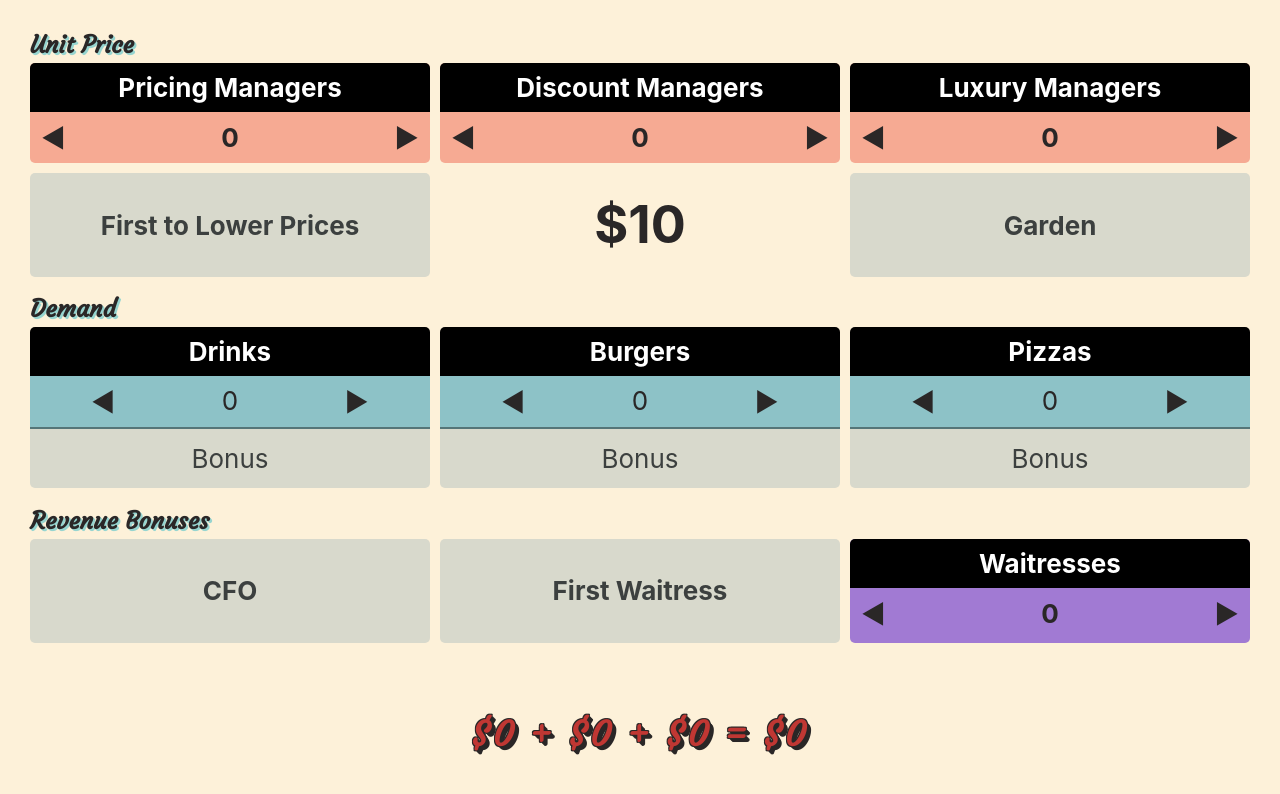
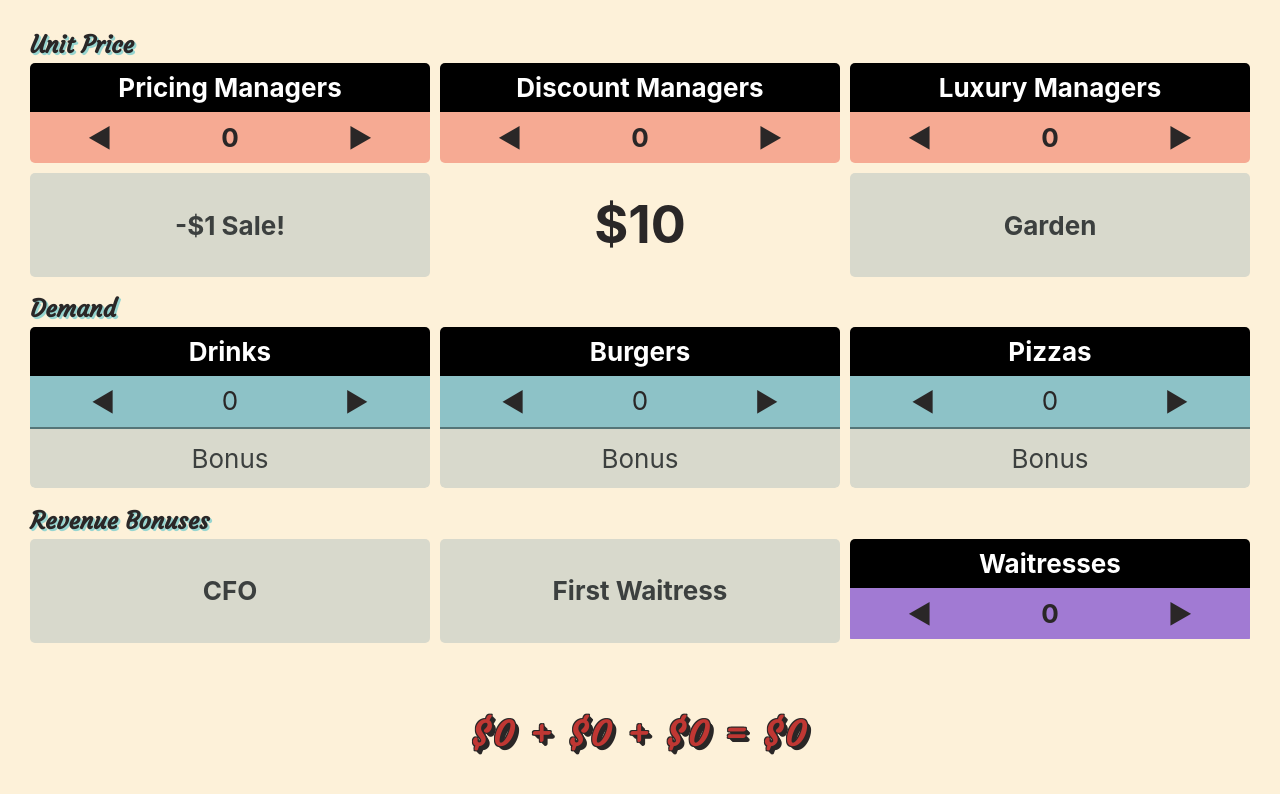
Before and after one commit to egnwd/food-chain-magnate, a React (Create React App) app: page / in a window 1280 px wide. Shown: the top 794 px of the page. Built offline with nearby package versions, Linux system fonts and the light colour scheme.

Commit message:
:lipstick: More UI updates to do with borders and padding

```diff
--- a/src/App.css
+++ b/src/App.css
@@ -20,6 +20,7 @@ dl,
 dd {
   margin: 0;
   color: rgb(42, 39, 39);
+  background-color: rgb(253, 241, 217);
 }
 
 /* Remove list styles on ul, ol elements with a list role, which suggests default styling will be removed */
@@ -78,7 +79,6 @@ select {
 
 .App {
   text-align: center;
-  background-color: rgb(253, 241, 217);
   min-width: 100vw;
   display: flex;
   flex-direction: column;
@@ -136,26 +136,9 @@ button:focus {
   outline: none;
 }
 
-.numberCruncher {
-  display: flex;
-  flex-direction: column;
-  background: rgb(151, 213, 208);
-  border-radius: 5px;
-  min-width: 3em;
-  font: cursive;
-  font-weight: 700;
-}
-
 button {
   border: none;
   cursor: pointer;
   background: none;
   color: rgb(42, 39, 39);
 }
-
-.numberCruncher button {
-  border: none;
-  cursor: pointer;
-  background: none;
-  color: rgb(42, 39, 39);
-}
--- a/src/Components/DemandArea.tsx
+++ b/src/Components/DemandArea.tsx
@@ -88,7 +88,6 @@ const DemandArea: React.FC = () => {
           display: "grid",
           gridTemplateColumns: "repeat(3, 1fr)",
           gap: "10px",
-          width: "100%",
         }}
       >
         <IncrementAndToggle
--- a/src/Components/IncrementAndToggle.tsx
+++ b/src/Components/IncrementAndToggle.tsx
@@ -26,9 +26,10 @@ const IncrementAndToggle: React.FC<NumberButtonProps> = ({
   return (
     <div
       style={{
-        borderRadius: "5px",
         display: "grid",
         gridTemplateRows: "3fr",
+        borderRadius: "5px",
+        overflow: "hidden",
       }}
     >
       <div
@@ -36,7 +37,6 @@ const IncrementAndToggle: React.FC<NumberButtonProps> = ({
           backgroundColor: "black",
           color: "white",
           fontWeight: "700",
-          borderRadius: "5px 5px 0px 0px",
           padding: "5px",
         }}
       >
--- a/src/Components/LabelledIncrementer.tsx
+++ b/src/Components/LabelledIncrementer.tsx
@@ -1,7 +1,7 @@
 import React from "react";
 import FoodChainMagnatePalette from "./ColorPalette";
 
-type NumberButtonProps = {
+type LabelledIncrementerProps = {
   label: string;
   counter: number;
   onIncrement: () => void;
@@ -9,7 +9,7 @@ type NumberButtonProps = {
   activeColor?: string;
 };
 
-const LabelledIncrementer: React.FC<NumberButtonProps> = ({
+const LabelledIncrementer: React.FC<LabelledIncrementerProps> = ({
   label,
   counter,
   onIncrement,
@@ -18,25 +18,24 @@ const LabelledIncrementer: React.FC<NumberButtonProps> = ({
 }) => {
   return (
     <div
-      className="numberCruncher"
       style={{
         display: "flex",
         flexDirection: "column",
-        backgroundColor: activeColor,
+        borderRadius: "5px",
+        overflow: "hidden",
+        fontWeight: 700,
+        minWidth: "3em",
       }}
     >
-      <div style={{ backgroundColor: "black", color: "white", borderRadius: "5px 5px 0px 0px", padding: "5px" }}>
-        {label}
-      </div>
-
+      <div style={{ backgroundColor: "black", color: "white", padding: "5px" }}>{label}</div>
       <div
-        className="counter"
         style={{
           display: "flex",
           flexDirection: "row",
-          justifyContent: "space-between",
+          justifyContent: "space-around",
           alignItems: "center",
-          padding: "5px",
+          padding: "5px 0",
+          backgroundColor: activeColor,
         }}
       >
         <button onClick={onDecrement}>◀</button>
--- a/src/Components/RevenueBonusArea.tsx
+++ b/src/Components/RevenueBonusArea.tsx
@@ -34,7 +34,7 @@ const RevenueBonusArea: React.FC = () => {
   return (
     <section>
       <Title>Revenue Bonuses</Title>
-      <div style={{ display: "grid", gridTemplateColumns: "repeat(3, 1fr)", gap: "10px", width: "100%" }}>
+      <div style={{ display: "grid", gridTemplateColumns: "repeat(3, 1fr)", gap: "10px" }}>
         <ToggleButton
           label="CFO"
           active={hasCFO}
--- a/src/Components/UnitPriceArea.tsx
+++ b/src/Components/UnitPriceArea.tsx
@@ -120,7 +120,7 @@ const UnitPriceArea: React.FC = () => {
         />
         <div style={{ display: "flex" }}>
           <ToggleButton
-            label="First to Lower Prices"
+            label="-$1 Sale!"
             active={milestones.hasPermanentDiscount}
             onClick={handlePermanentDiscount}
             activeColor={FoodChainMagnatePalette.discounters}
```
Also changed, not shown: 1 other file (tests, documents, lock files or other folders).
